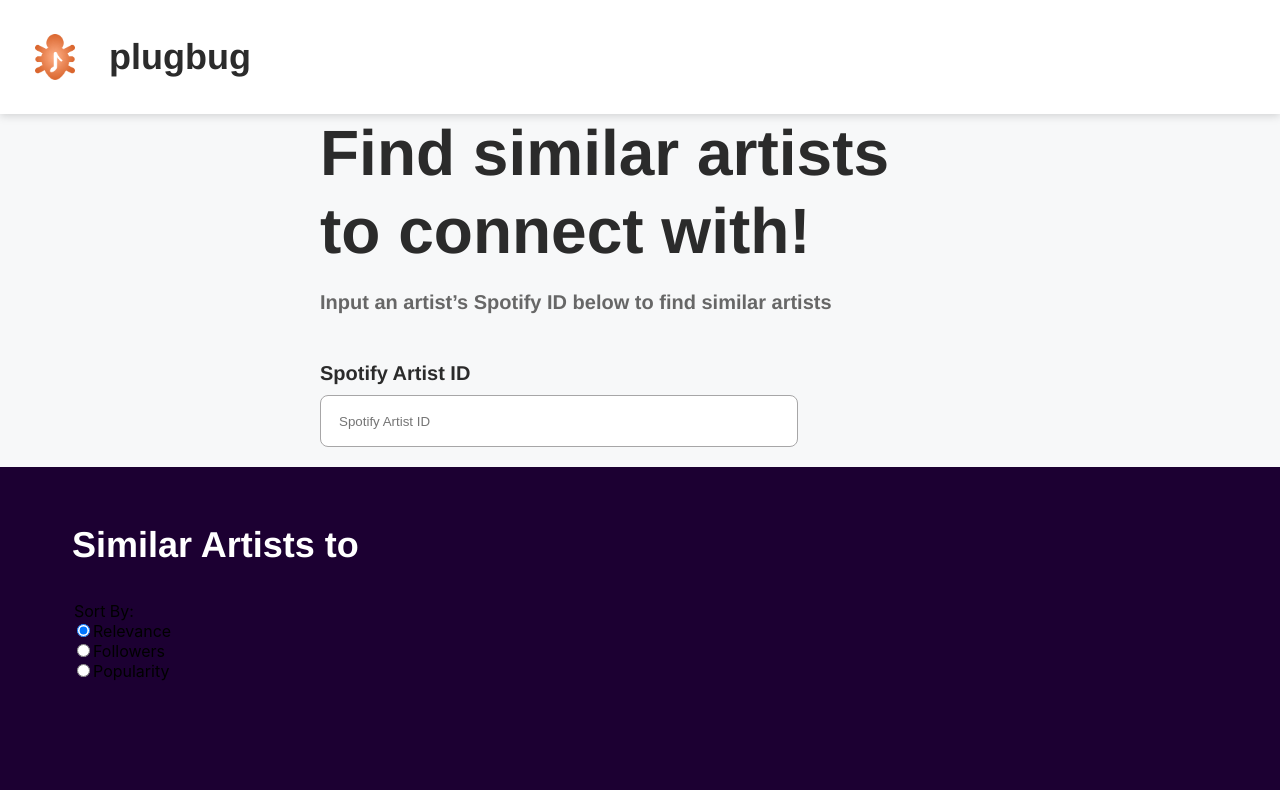
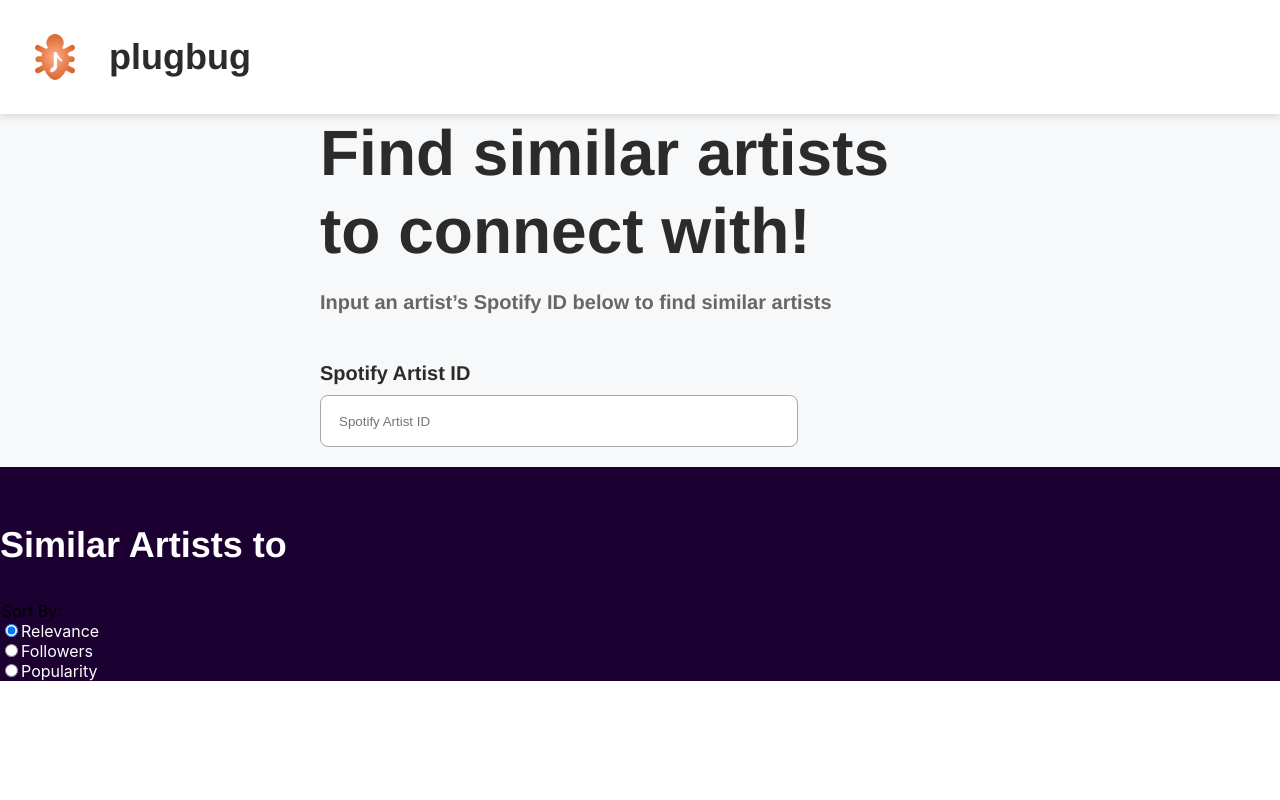
Before and after one commit to addyhebou/Plug-Bud, a React (Create React App) app: page / in a window 1280 px wide. Built offline with nearby package versions, Linux system fonts and the light colour scheme; no server answers.

Commit message:
[STYLE]: Widened the artistpanel, colored the labels white, removed all around padding but kept the top padding for SimilarArtists

```diff
--- a/src/components/Inputs.js
+++ b/src/components/Inputs.js
@@ -16,7 +16,7 @@ export const TextField = ({ textInput, onChange }) => {
 
 export const SingleChoiceField = ({ selectedOption, onChange, options }) => {
   return (
-    <div>
+    <div className="singleChoiceField">
       <legend>Sort By:</legend>
       {options.map((option) => {
         return (
--- a/src/styles/ArtistPanel.scss
+++ b/src/styles/ArtistPanel.scss
@@ -9,8 +9,8 @@
   gap: 10px;
   overflow-y: scroll;
 
-  width: 1418px;
-  height: 187px;
+  width: 100%;
+  // height: 187px;
 
   /* Inside auto layout */
 
--- a/src/styles/Inputs.scss
+++ b/src/styles/Inputs.scss
@@ -36,3 +36,9 @@
     border: 1px solid #a7a6a7;
   }
 }
+
+.singleChoiceField {
+  label {
+    color: white;
+  }
+}
--- a/src/styles/SimilarArtists.scss
+++ b/src/styles/SimilarArtists.scss
@@ -3,7 +3,7 @@
   display: flex;
   flex-direction: column;
   align-items: flex-start;
-  padding: 32px 109px 109px 72px;
+  padding-top: 32px;
   gap: 10px;
 
   // width: 1512px;
```
